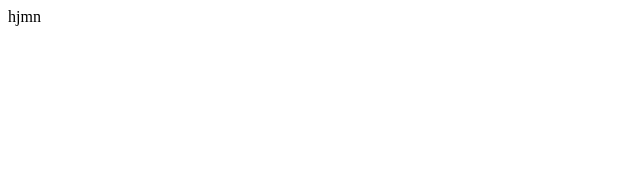
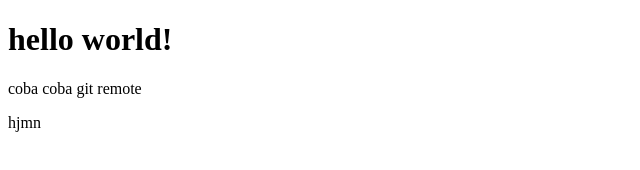
Before and after one commit to efanbelajar/git-remote, a plain HTML site: page index.html in a window 1280 px wide. Shown: the whole page, without its empty margins (0-640 px from the left). Drawn offline with Linux system fonts and the light colour scheme.

Commit message:
menambahkan paraghraf hello wordl

```diff
--- a/index.html
+++ b/index.html
@@ -7,6 +7,7 @@
     <title>Coba Git remote</title>
 </head>
 <body>
-
+    <h1>hello world!</h1>
+    <p>coba coba git remote</p>
 </body>
 </html>hjmn
```
